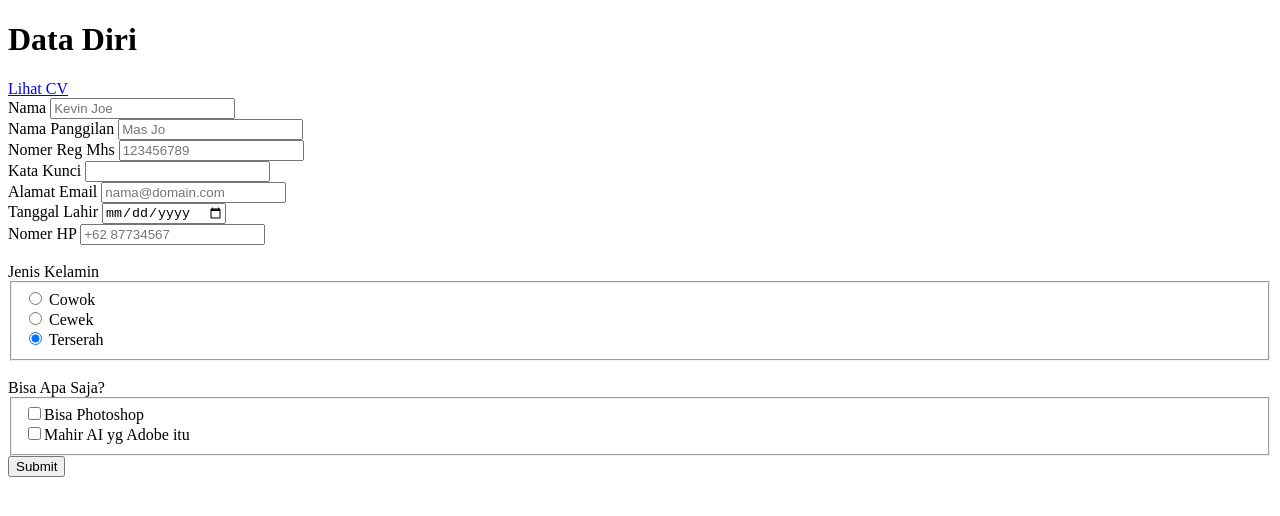
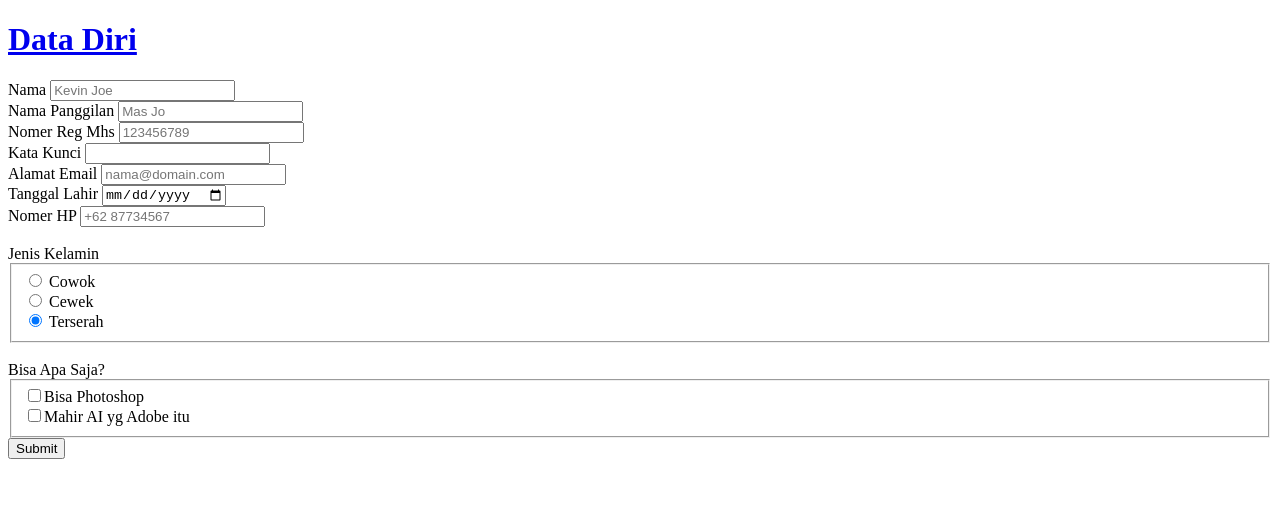
Before and after one commit to jssicamalia25/week-5, a plain HTML site: page index.html in a window 1280 px wide. Drawn offline with Linux system fonts and the light colour scheme.

Commit message:
Update index.html

```diff
--- a/index.html
+++ b/index.html
@@ -6,9 +6,9 @@
 </head>
 <body>
 
+<a href="CV.html">
 <h1>Data Diri</h1>
-<a href="CV.html">Lihat CV</a>
-
+</a>
 <form action="terima.html">
     <label for="nama">Nama</label>
     <input type="text" id="nama" name="nama" required placeholder="Kevin Joe"><br>
```
